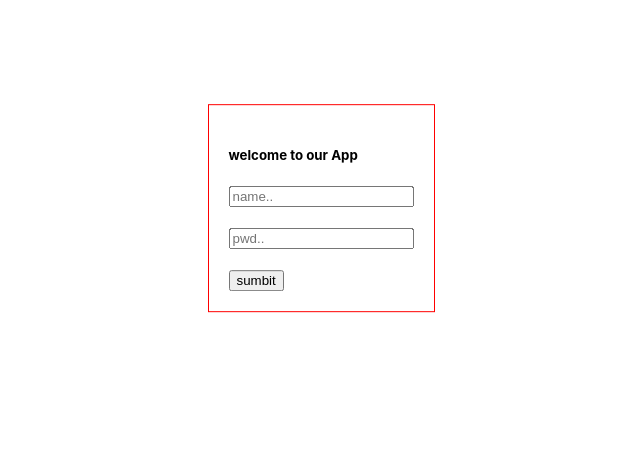
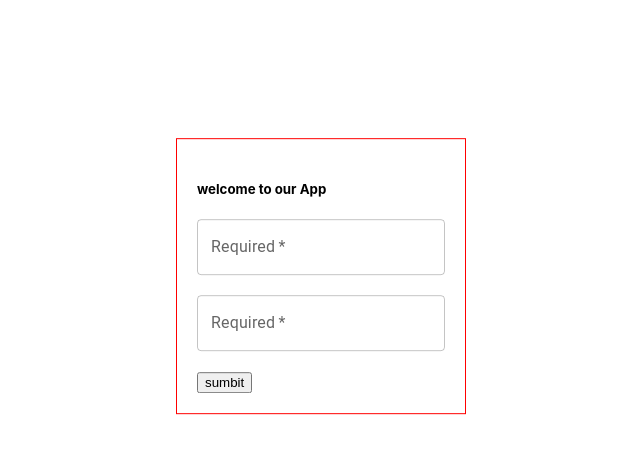
Before and after one commit to Priyeshnd555/user-based-react-app, a React (Create React App) app: page / in a window 1280 px wide. Shown: the top 454 px of the page, without its empty margins (319-959 px from the left). Built offline with nearby package versions, Linux system fonts and the light colour scheme.

Commit message:
Material ui input boxes added

```diff
--- a/package.json
+++ b/package.json
@@ -3,6 +3,9 @@
   "version": "0.1.0",
   "private": true,
   "dependencies": {
+    "@emotion/react": "^11.8.1",
+    "@emotion/styled": "^11.8.1",
+    "@mui/material": "^5.4.2",
     "@testing-library/jest-dom": "^5.14.1",
     "@testing-library/react": "^12.0.0",
     "@testing-library/user-event": "^13.2.1",
--- a/src/components/loginPage/LoginPage.js
+++ b/src/components/loginPage/LoginPage.js
@@ -3,6 +3,7 @@ import "./LoginPage.css";
 
 import { useState } from "react";
 import { useEffect } from "react";
+import { TextField } from "@mui/material";
 
 function LoginPage() {
 
@@ -28,10 +29,11 @@ function LoginPage() {
   return (
     <div className="App">
       <h5>welcome to our App</h5>
-
-      <input
+      <TextField
+        required
+        label="Required"
         type="text"
-        placeholder="name.."
+        // placeholder="name.."
         onChange={(e) => {
           setuserData({ ...userData, name: e.target.value });
         }}
@@ -40,9 +42,12 @@ function LoginPage() {
       <br></br>
       <br></br>
 
-      <input
+
+      <TextField
+        required
+        label="Required"
         type="password"
-        placeholder="pwd.."
+        // placeholder="pwd.."
         onChange={(e) =>
           setuserData({
             ...userData,
```
